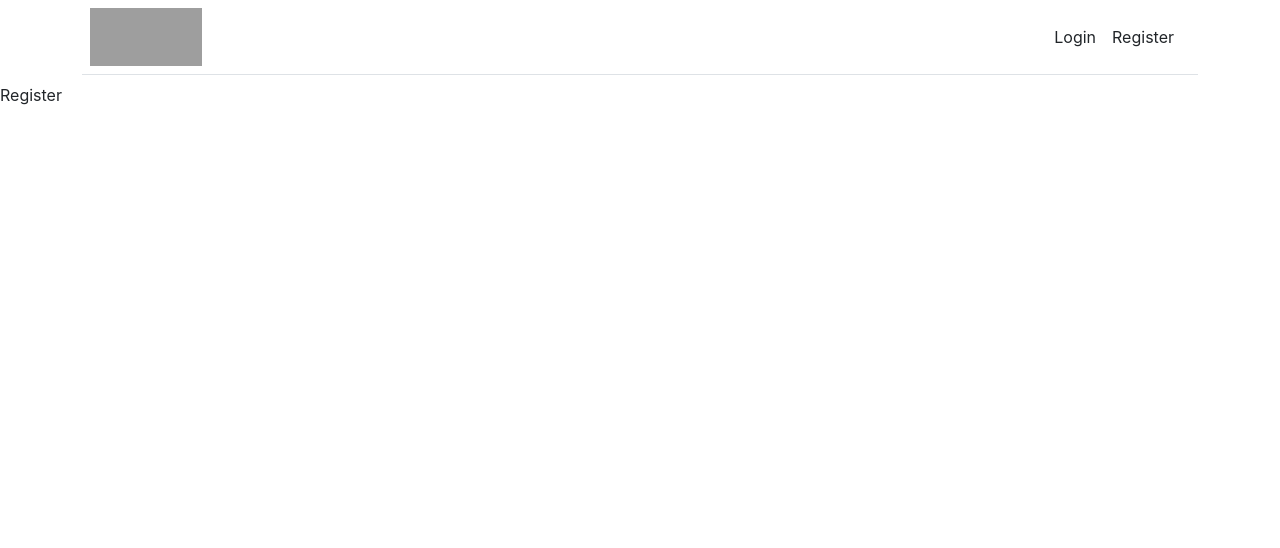
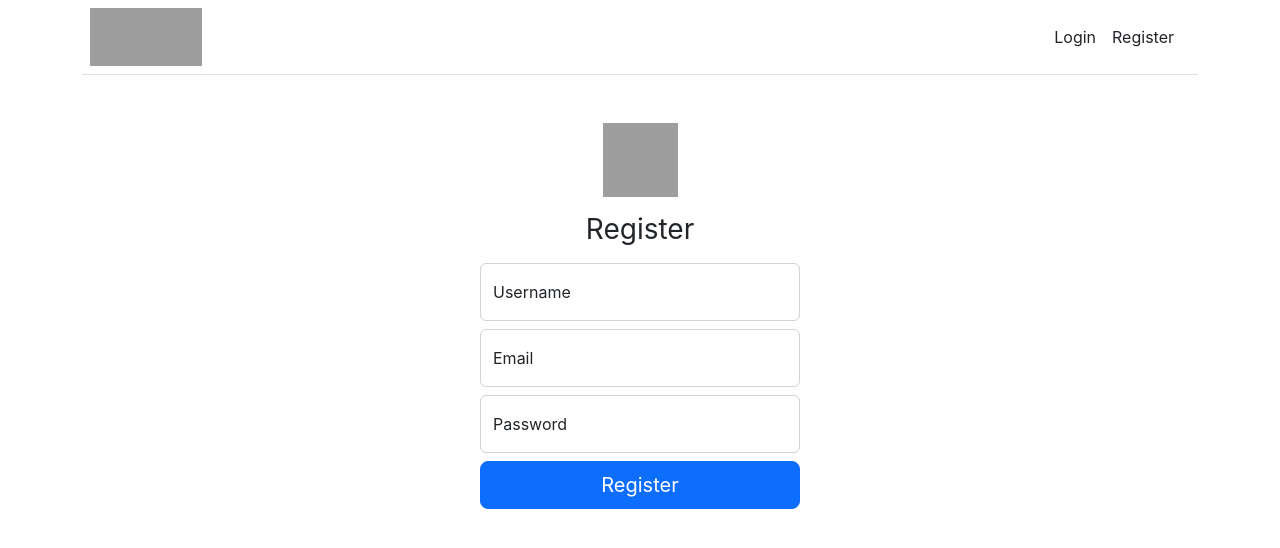
Before and after one commit to asadbekme/article-app, a React (Create React App) app: page /register in a window 1280 px wide. Shown: the top 548 px of the page. Built offline with nearby package versions, Linux system fonts and the light colour scheme; grey boxes are pictures that could not be loaded.

Commit message:
Login and Register page & UI

```diff
--- a/public/index.html
+++ b/public/index.html
@@ -11,7 +11,7 @@
     <!-- Bootstrap cdn link -->
     <link href="https://cdn.jsdelivr.net/npm/bootstrap@5.2.3/dist/css/bootstrap.min.css" rel="stylesheet" >
 
-    <title>Articles Appilaction</title>
+    <title>Article Appilaction</title>
   </head>
   <body>
 
--- a/src/components/Login.jsx
+++ b/src/components/Login.jsx
@@ -1,6 +1,26 @@
+import { useState } from 'react'
+import { icon } from '../constants'
+import { Input } from '../ui'
+
 const Login = () => {
+  const [email, setEmail] = useState('')
+  const [password, setPassword] = useState('')
+
   return (
-    <div>Login</div>
+    <div className="text-center mt-5">
+      <main className="form-signin w-25 m-auto">
+        <form>
+          <img src={icon} alt="icon image" style={{ width: '75px', height: '74px' }} />
+          <h1 className="h3 my-3 fw-normal">Login</h1>
+
+          <Input type={"email"} label={"Email"} state={email} setState={setEmail} />
+
+          <Input type={"password"} label={"Password"} state={password} setState={setPassword} />
+
+          <button className="w-100 btn btn-lg btn-primary mt-2" type="submit">Login</button>
+        </form>
+      </main>
+    </div>
   )
 }
 
--- a/src/components/Register.jsx
+++ b/src/components/Register.jsx
@@ -1,6 +1,29 @@
+import { useState } from 'react'
+import { icon } from '../constants'
+import { Input } from '../ui'
+
 const Register = () => {
+  const [username, setUsername] = useState('')
+  const [email, setEmail] = useState('')
+  const [password, setPassword] = useState('')
+
   return (
-    <div>Register</div>
+    <div className="text-center mt-5">
+      <main className="form-signin w-25 m-auto">
+        <form>
+          <img src={icon} alt="icon image" style={{ width: '75px', height: '74px' }} />
+          <h1 className="h3 my-3 fw-normal">Register</h1>
+
+          <Input type={"text"} label={"Username"} state={username} setState={setUsername} />
+
+          <Input type={"email"} label={"Email"} state={email} setState={setEmail} />
+
+          <Input type={"password"} label={"Password"} state={password} setState={setPassword} />
+
+          <button className="w-100 btn btn-lg btn-primary mt-2" type="submit">Register</button>
+        </form>
+      </main>
+    </div>
   )
 }
 
--- a/src/constants/index.js
+++ b/src/constants/index.js
@@ -1 +1,2 @@
 export const logo = 'https://logovectordl.com/wp-content/uploads/2021/03/article-logo-vector.png'
+export const icon = 'https://png.pngtree.com/png-clipart/20190705/original/pngtree-article-marketing-icon-design-png-image_4268316.jpg'
--- /dev/null
+++ b/src/ui/Input.jsx
@@ -0,0 +1,20 @@
+import { useState } from "react"
+
+const Input = ({ type ='text', label, state, setState }) => {
+
+  return (
+    <div className="form-floating mt-2">
+      <input
+        type={type}
+        className="form-control"
+        value={state}
+        id="floatingInput"
+        placeholder={label}
+        onChange={(e) => setState(e.target.value)}
+      />
+      <label for="floatingInput">{label}</label>
+    </div>
+  )
+}
+
+export default Input
--- /dev/null
+++ b/src/ui/index.js
@@ -0,0 +1 @@
+export { default as Input } from './Input'
```
Also changed, not shown: src/index.css (line endings or trailing spaces).
